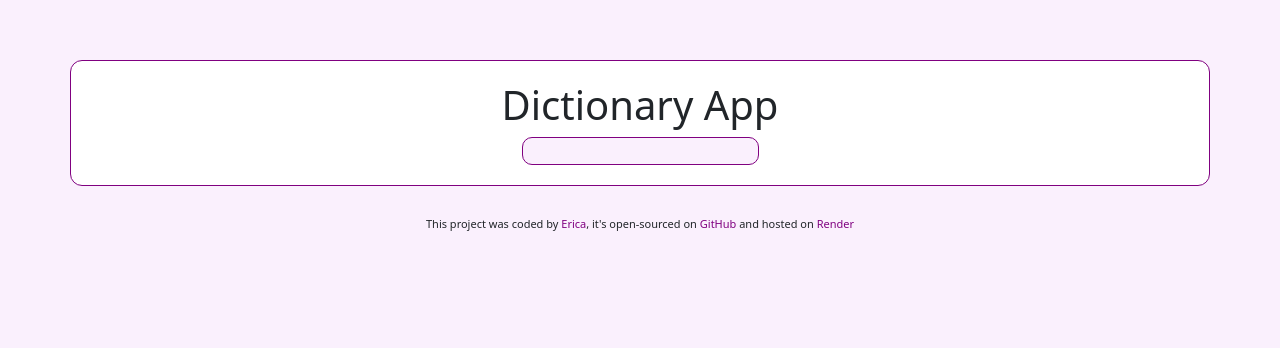
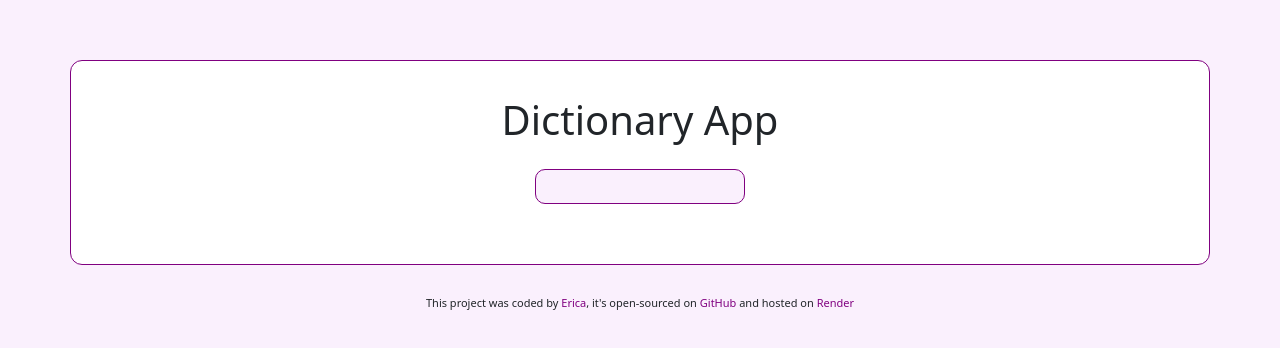
Before and after one commit to huxrce/react-dictionary, a React (Create React App) app: page / in a window 1280 px wide. Shown: the top 348 px of the page. Built offline with nearby package versions, Linux system fonts and the light colour scheme.

Commit message:
Rendered word definitions

```diff
--- a/src/App.css
+++ b/src/App.css
@@ -1,18 +1,23 @@
-.App {
-  text-align: center;
+:root {
+  --primary-color: rgb(128, 0, 128);
 }
 
 .App .container {
   background: white;
-  border: 1px solid purple;
+  border: 1px solid var(--primary-color);
   border-radius: 12px;
   margin-top: 60px;
-  padding: 20px;
+  padding: 35px 20px;
+}
+
+.App h1 {
+  text-align: center;
 }
 
 .App footer {
   font-size: 11px;
   margin: 30px 0;
+  text-align: center;
 }
 
 .App a {
--- a/src/Dictionary.css
+++ b/src/Dictionary.css
@@ -1,14 +1,34 @@
 :root {
   --primary-color: rgb(128, 0, 128);
   --secondary-color: rgb(250, 240, 253);
-  --heading-color: rgb(39, 33, 66);
+  --text-color: rgb(39, 33, 66);
   --accent-color: rgb(246, 82, 130);
-  --text-color: rgba(39, 33, 66, 0.4);
+  --detail-color: rgba(39, 33, 66, 0.4)
+}
+
+.Dictionary {
+  color: var(--text-color);
+}
+
+.Dictionary form {
+  text-align: center;
+  margin: 25px auto;
 }
 
 .Dictionary .user-input {
   background: var(--secondary-color);
   border: 1px solid var(--primary-color);
   border-radius: 10px;
+  height: 35px;
   outline-color: var(--primary-color);
+  padding: 10px;
+  width: 210px;
 }
+
+.Dictionary h2 {
+  color: var(--primary-color);
+}
+
+.Dictionary h3 {
+  color: var(--detail-color);
+}
--- a/src/Dictionary.js
+++ b/src/Dictionary.js
@@ -1,16 +1,18 @@
 import React, { useState } from "react";
 import axios from "axios";
+import Results from "./Results";
 import "./Dictionary.css";
 
-export default function Dictitonary() {
+export default function Dictionary() {
   const [keyword, setKeyword] = useState(null);
+  const [results, setResults] = useState(null);
 
   function handleResult(response) {
-    return `${response.data}`;
+    setResults(response.data);
   }
 
   function search(event) {
-    event.prevent.Default();
+    event.preventDefault();
     let apiKey = "etab4ae54eba8ab35o7f9e68e3e0f304";
     let apiUrl = `https://api.shecodes.io/dictionary/v1/define?word=${keyword}&key=${apiKey}`;
     axios.get(apiUrl).then(handleResult);
@@ -25,6 +27,7 @@ export default function Dictitonary() {
       <form onSubmit={search}>
         <input type="search" className="user-input" onChange={updateKeyword} />
       </form>
+      <Results results={results} />
     </div>
   );
 }
--- /dev/null
+++ b/src/Meanings.js
@@ -0,0 +1,14 @@
+import React from "react";
+
+export default function Meanings(props) {
+  return (
+    <div className="Meanings">
+      <h4>{props.meaning.partOfSpeech}</h4>
+      <p>
+        {props.meaning.definition}
+        <br />
+        <em>{props.meaning.example}</em>
+      </p>
+    </div>
+  );
+}
--- /dev/null
+++ b/src/Results.js
@@ -0,0 +1,22 @@
+import React from "react";
+import Meanings from "./Meanings";
+
+export default function Results(props) {
+  if (props.results) {
+    return (
+      <div className="Results">
+        <h2>{props.results.word}</h2>
+        <h3>{props.results.phonetic}</h3>
+        {props.results.meanings.map(function (meaning, index) {
+          return (
+            <div key={index}>
+              <Meanings meaning={meaning} />
+            </div>
+          );
+        })}
+      </div>
+    );
+  } else {
+    return null;
+  }
+}
--- a/src/index.css
+++ b/src/index.css
@@ -1,4 +1,7 @@
+:root {
+  --secondary-color: rgb(250, 240, 253);
+}
+
 body {
-  background: rgb(250, 240, 253);
-  ;
+  background: var(--secondary-color);
 }
```
